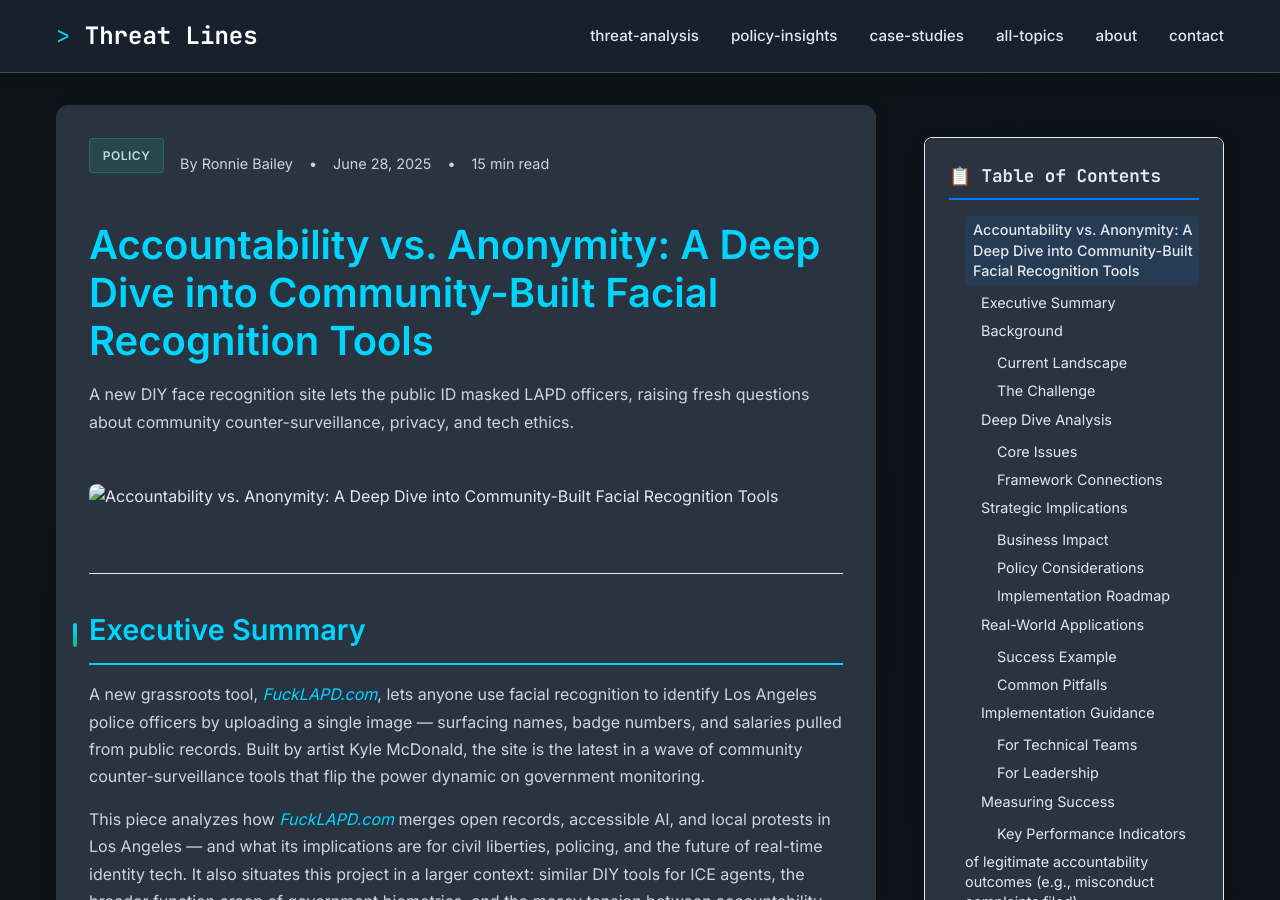
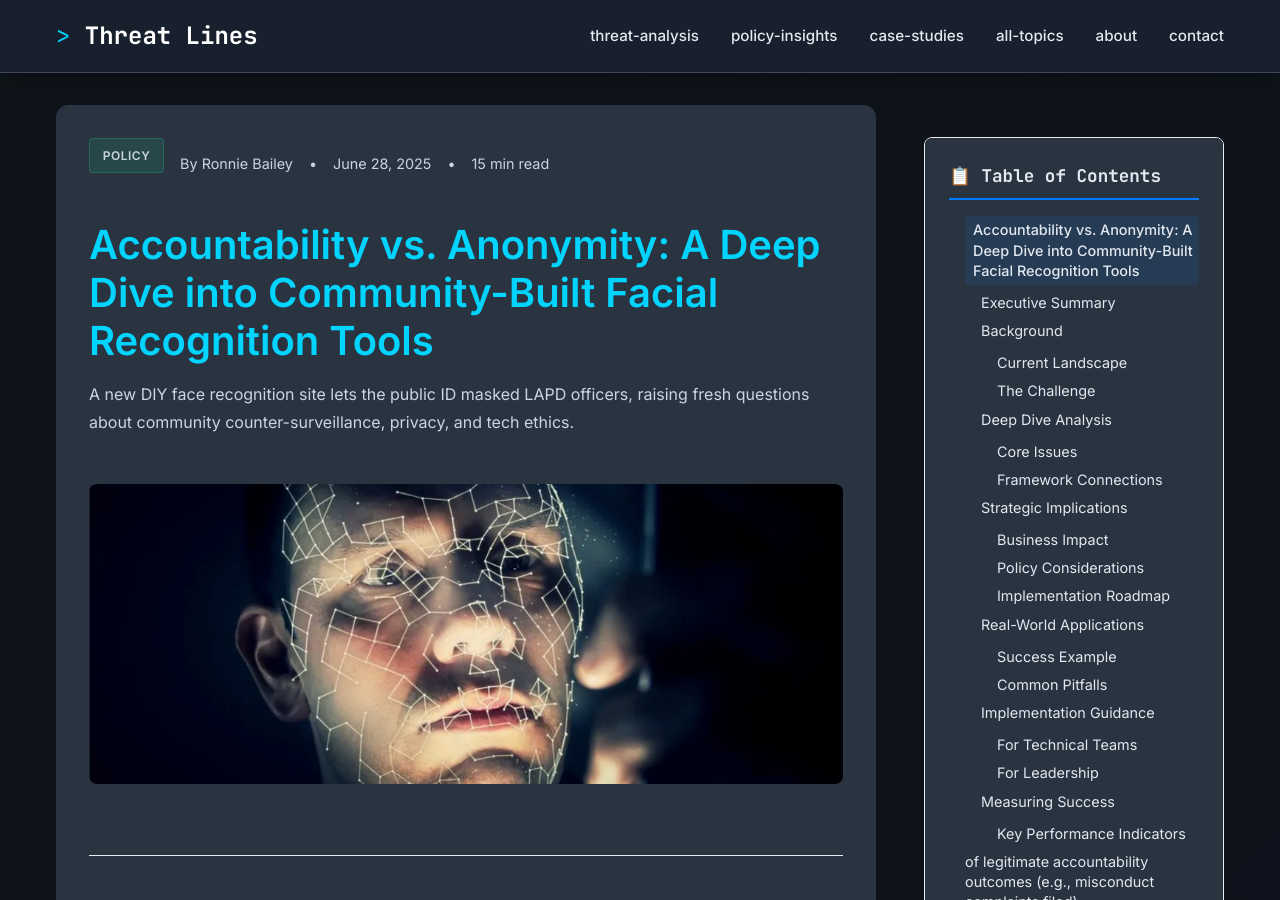
Before and after one commit to ronnie-bailey/threatlines, a Jekyll site: the page built from _posts/2025-06-28-accountability-vs-anonymity.md, in a window 1280 px wide and 900 px high. Built offline with Jekyll 4.4.1, drawn with Linux system fonts in a browser that asks for light colours.

Commit message:
Update 2025-06-28-accountability-vs-anonymity.md

```diff
--- a/_posts/2025-06-28-accountability-vs-anonymity.md
+++ b/_posts/2025-06-28-accountability-vs-anonymity.md
@@ -5,7 +5,7 @@
 categories: [policy]
 tags: [Facial Recognition, Surveillance, Police Accountability, Privacy, Civil Liberties]
 excerpt: "A new DIY face recognition site lets the public ID masked LAPD officers, raising fresh questions about community counter-surveillance, privacy, and tech ethics."
-featured_image: "Banners/facescan.png"
+featured_image: "/assets/images/banners/622.png"
 read_time: 15
 category_display: "Policy Analysis"
 author: "Ronnie Bailey"
```
